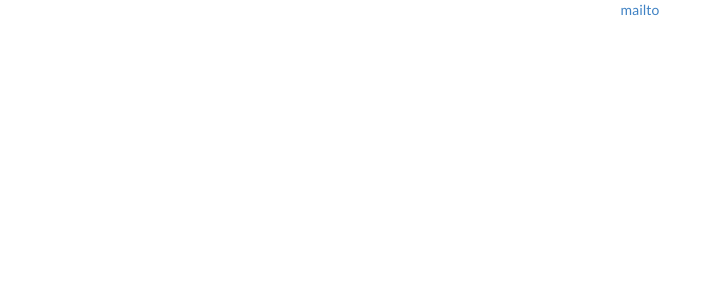
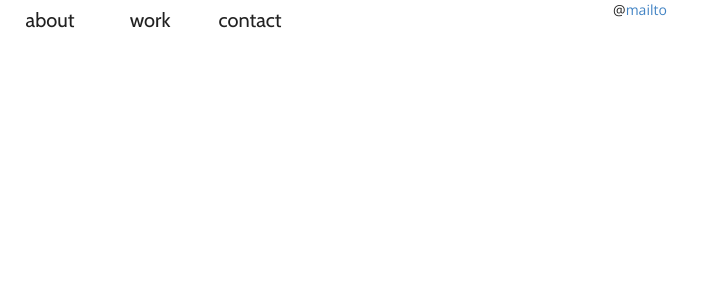
Before and after one commit to dianajyoo/portfolio-frontend, a React (Create React App) app: page /about in a window 1280 px wide. Shown: the top 300 px of the page, without its empty margins (0-703 px from the left). Built offline with nearby package versions, Linux system fonts and the light colour scheme.

Commit message:
fixed navbar

```diff
--- a/src/App.js
+++ b/src/App.js
@@ -4,6 +4,7 @@ import { BrowserRouter as Router, Route, Switch } from "react-router-dom"
 import Home from "./components/Home"
 import Form from "./components/Form"
 import About from "./components/About"
+import NavBar from "./components/NavBar"
 
 import '../node_modules/semantic-ui/dist/semantic.min.css'
 import './App.css'
@@ -13,6 +14,7 @@ class App extends Component {
     return (
       <Router>
         <div className="App">
+        <NavBar />
          <Switch>
            <Route exact path="/" component={Home} />
            <Route path="/about" component={About} />
--- a/src/components/About.js
+++ b/src/components/About.js
@@ -1,10 +1,11 @@
 import React from "react"
+import "../styling/About.css"
 
 class About extends React.Component {
   render() {
     return (
       <div className="about">
-        <a href={`mailto:${process.env.REACT_APP_EMAIL_USER}`}>mailto</a>
+        @<a href={`mailto:${process.env.REACT_APP_EMAIL_USER}`}>mailto</a>
       </div>
     )
   }
--- a/src/components/Home.js
+++ b/src/components/Home.js
@@ -1,5 +1,4 @@
 import React from "react"
-import Menu from "./menu/Menu"
 import "../styling/Home.css"
 
 const Home = (props) => {
@@ -7,7 +6,6 @@ const Home = (props) => {
 
   return (
     <div className="home">
-      <Menu />
       <span className="text">
         {text}
       </span>
--- a/src/components/menu/Menu.js
+++ b/src/components/NavBar.js
@@ -1,7 +1,7 @@
 import React from "react"
 import { NavLink } from 'react-router-dom'
 
-import "../../styling/Menu.css"
+import "../styling/NavBar.css"
 
 const Menu = (props) => {
 
--- /dev/null
+++ b/src/styling/About.css
@@ -0,0 +1,8 @@
+@import url('https://fonts.googleapis.com/css?family=Open+Sans:300,400');
+
+.about {
+  position: relative;
+  /* margin-top: 100px; */
+  font-family: "Open Sans", sans-serif;
+  color: rgba(33,33,33);
+}
```
Also changed, not shown: src/styling/NavBar.css (renamed from src/styling/Menu.css), 1 other file (tests, documents, lock files or other folders).
